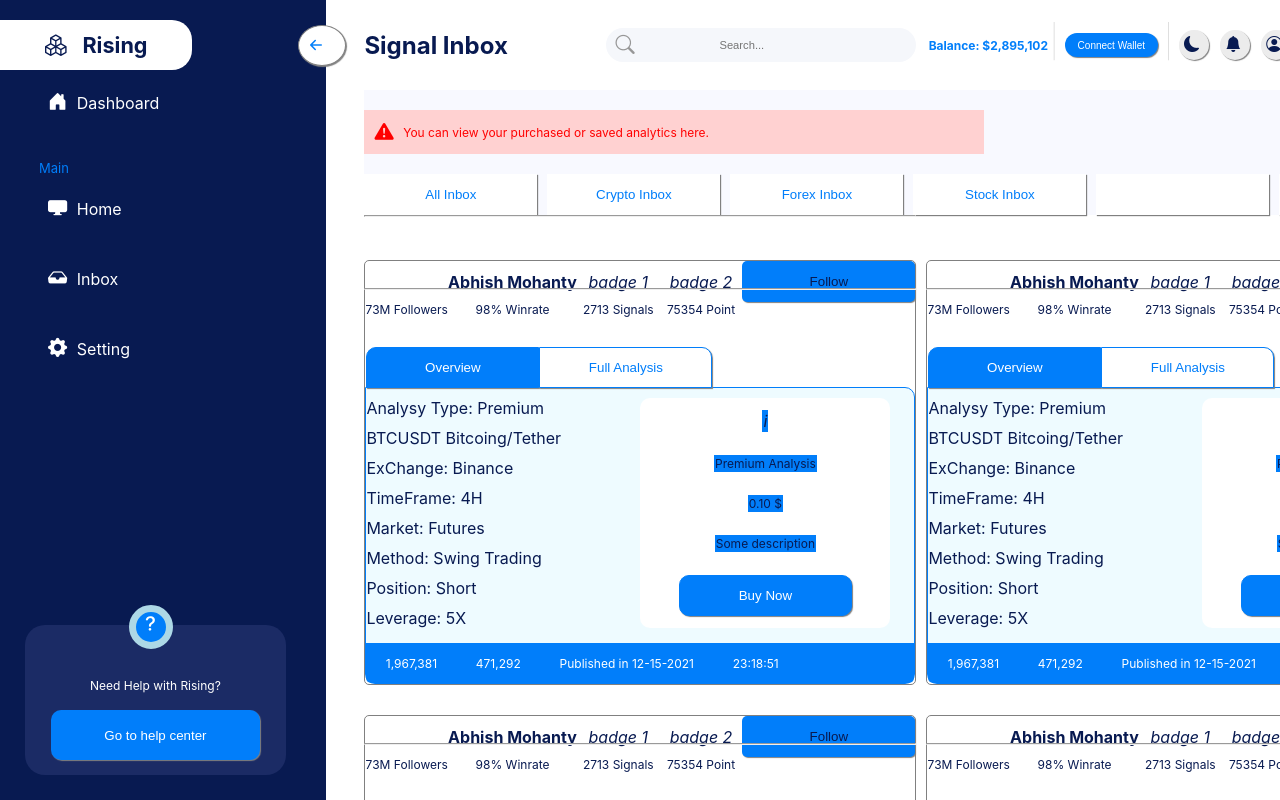
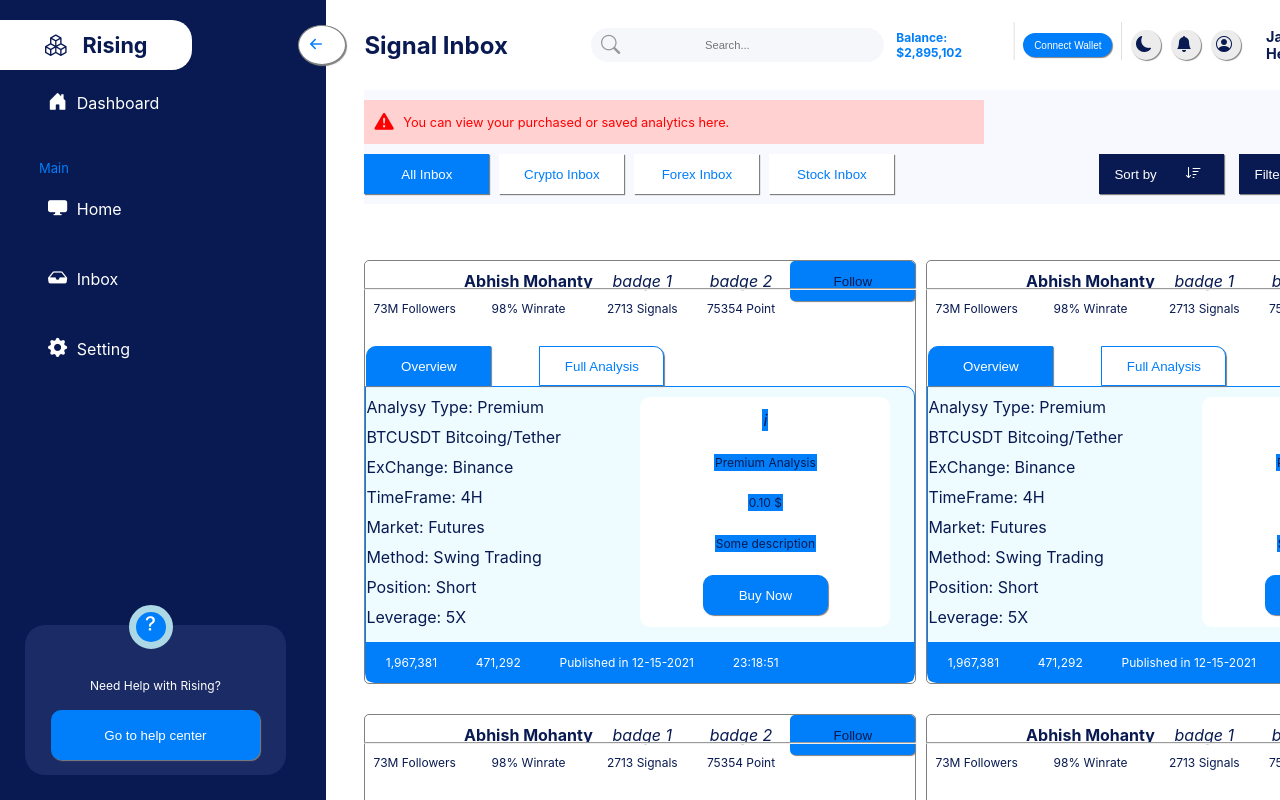
Before and after one commit to Cimorexave/react-test, a React (Create React App) app: page / in a window 1280 px wide. Shown: the top 800 px of the page. Built offline with nearby package versions, Linux system fonts and the light colour scheme.

Commit message:
completed the navigation stylings

```diff
--- a/src/App.js
+++ b/src/App.js
@@ -12,7 +12,6 @@ function App() {
       <div className="fixed-header">
         <Header />
         <Navigation />
-        <hr />
       </div>
       <div className="container">
         <Card />
--- a/src/components/Navigation.js
+++ b/src/components/Navigation.js
@@ -13,8 +13,8 @@ const Navigation = () => {
             <button className='inbox-btn'>Crypto Inbox</button>
             <button className='inbox-btn'>Forex Inbox</button>
             <button className='inbox-btn'>Stock Inbox</button>
-            <button>Sort by <i></i></button>
-            <button>Filter <i></i></button>
+            <button className='sort-btn r-btn'>Sort by <i className='bi bi-sort-down'></i></button>
+            <button className='filter-btn r-btn'>Filter <i className='bi bi-filter-right'></i></button>
         </div>
     </div>
   )
--- a/src/styles/navigation.css
+++ b/src/styles/navigation.css
@@ -9,7 +9,7 @@
     display: flex;
     padding: 10px;
     width: 600px;
-    margin-top: 20px;
+    margin-top: 10px;
     align-items: center;
 }
 .warning-icon {
@@ -17,20 +17,41 @@
 }
 .warning p {
     color: red;
+    font-size: 0.8em;
 }
 button {
-    width: 173px;
-    height: 41px;
+    width: 125px;
+    height: 40px;
     background-color: white;
     padding: 5px;
     border: none;
     box-shadow: 1px 1px 1px grey;
 }
+.inbox-btn:first-child {
+    background-color: var(--lightblue-clr);
+    color: white;
+}
 .inbox-btn {
     color: var(--lightblue-clr);
 }
+.r-btn {
+    background-color: var(--darkblue-clr);
+    color: white;
+    position: absolute;
+    display: flex;
+    align-items: center;
+    justify-content: space-between;
+    padding: 0 15px;
+}
+.filter-btn {
+    right: 30px;
+}
+.sort-btn {
+    right: 170px;
+}
 .navigation-buttons {
     display: flex;
-    margin-top: 20px;
+    margin-top: 10px;
     gap: 10px;
+    margin-bottom: 10px;
 }
```
